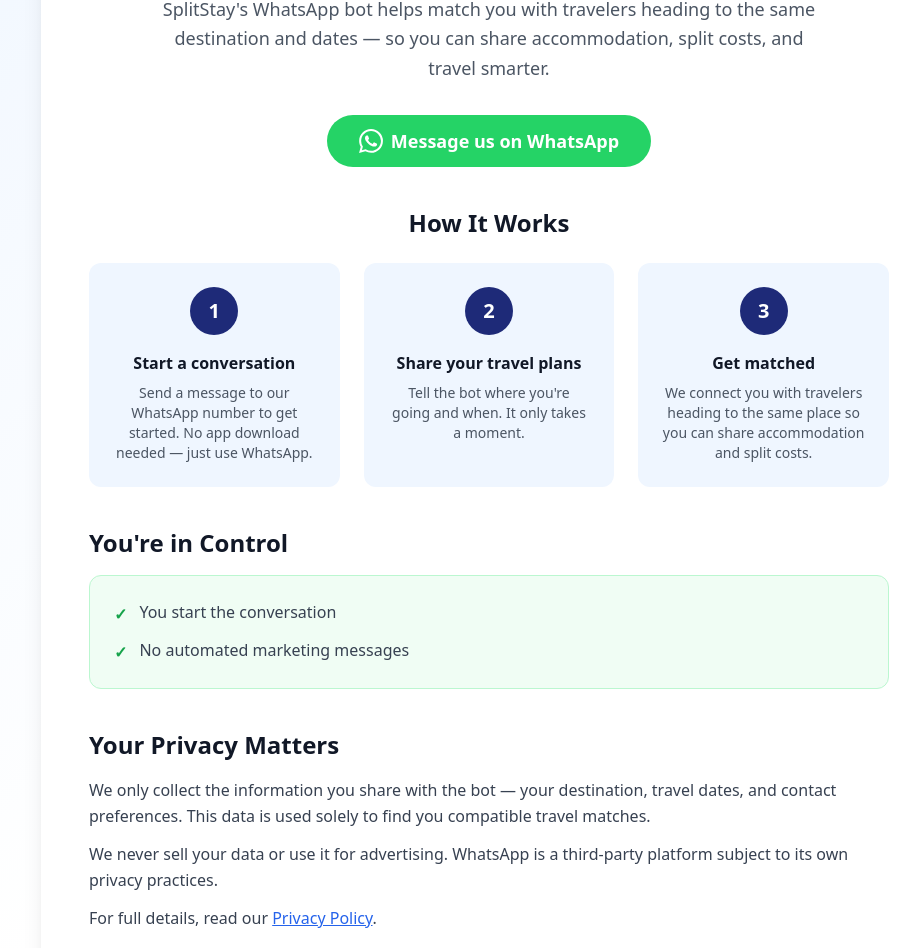
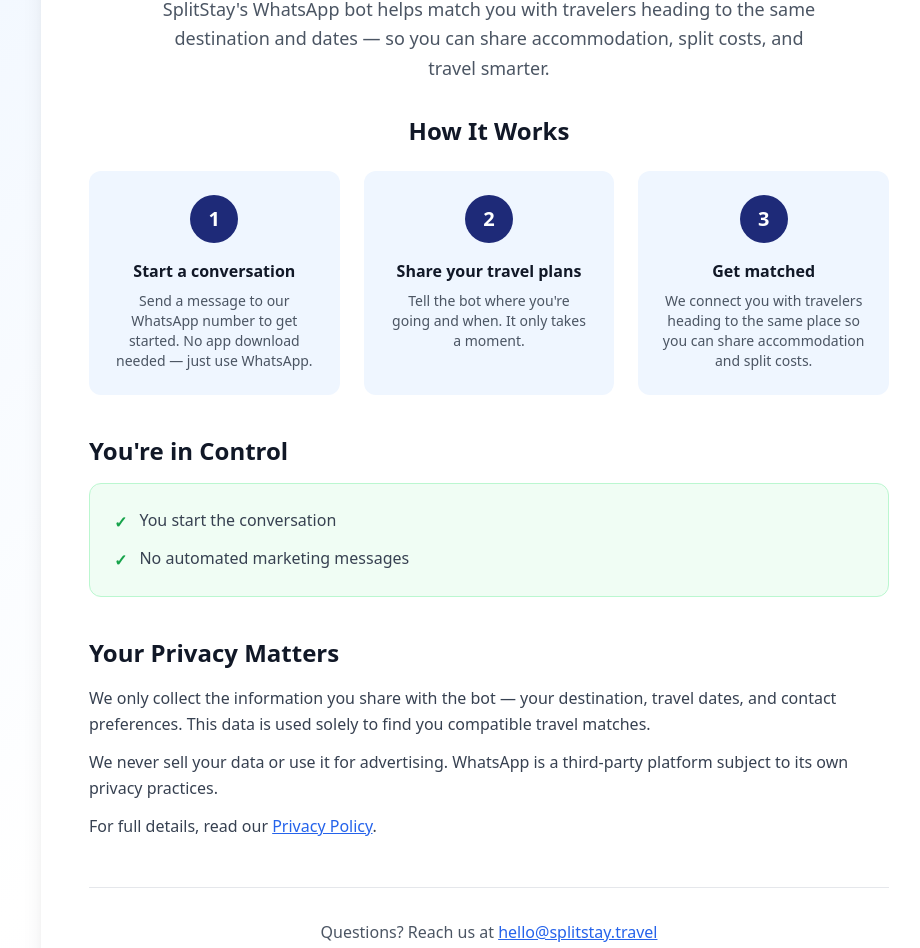
Before and after one commit to SplitStay/splitstay-mvp, a React (Vite) app: page /whatsapp in a window 1280 px wide. Shown: the part 157-1105 px from the top of the page, without its empty margins (151-1071 px from the left). Built offline with nearby package versions, Linux system fonts and the light colour scheme; no server answers.

Commit message:
fix: replace fake WhatsApp CTA with contact email
Remove the hardcoded wa.me link (no WhatsApp number exists yet) and add
the contact email that's already used across the site.

```diff
--- a/src/pages/WhatsAppLandingPage.tsx
+++ b/src/pages/WhatsAppLandingPage.tsx
@@ -43,28 +43,6 @@
               the same destination and dates — so you can share accommodation,
               split costs, and travel smarter.
             </p>
-          </div>
-
-          <div className="text-center mb-10">
-            {/* Hardcoded for Meta Business verification; migrate to VITE_WHATSAPP_NUMBER after verification */}
-            <a
-              href="https://wa.me/32460257662"
-              target="_blank"
-              rel="noopener noreferrer"
-              className="inline-flex items-center gap-2 bg-[#25D366] hover:bg-[#1fba59] text-white font-semibold py-3 px-8 rounded-full text-lg transition-colors"
-            >
-              <svg
-                xmlns="http://www.w3.org/2000/svg"
-                width="24"
-                height="24"
-                viewBox="0 0 24 24"
-                fill="currentColor"
-              >
-                <title>WhatsApp</title>
-                <path d="M17.472 14.382c-.297-.149-1.758-.867-2.03-.967-.273-.099-.471-.148-.67.15-.197.297-.767.966-.94 1.164-.173.199-.347.223-.644.075-.297-.15-1.255-.463-2.39-1.475-.883-.788-1.48-1.761-1.653-2.059-.173-.297-.018-.458.13-.606.134-.133.298-.347.446-.52.149-.174.198-.298.298-.497.099-.198.05-.371-.025-.52-.075-.149-.669-1.612-.916-2.207-.242-.579-.487-.5-.669-.51-.173-.008-.371-.01-.57-.01-.198 0-.52.074-.792.372-.272.297-1.04 1.016-1.04 2.479 0 1.462 1.065 2.875 1.213 3.074.149.198 2.096 3.2 5.077 4.487.709.306 1.262.489 1.694.625.712.227 1.36.195 1.871.118.571-.085 1.758-.719 2.006-1.413.248-.694.248-1.289.173-1.413-.074-.124-.272-.198-.57-.347m-5.421 7.403h-.004a9.87 9.87 0 01-5.031-1.378l-.361-.214-3.741.982.998-3.648-.235-.374a9.86 9.86 0 01-1.51-5.26c.001-5.45 4.436-9.884 9.888-9.884 2.64 0 5.122 1.03 6.988 2.898a9.825 9.825 0 012.893 6.994c-.003 5.45-4.437 9.884-9.885 9.884m8.413-18.297A11.815 11.815 0 0012.05 0C5.495 0 .16 5.335.157 11.892c0 2.096.547 4.142 1.588 5.945L.057 24l6.305-1.654a11.882 11.882 0 005.683 1.448h.005c6.554 0 11.89-5.335 11.893-11.893a11.821 11.821 0 00-3.48-8.413z" />
-              </svg>
-              Message us on WhatsApp
-            </a>
           </div>
 
           <div className="space-y-10">
@@ -134,7 +112,16 @@
             </section>
           </div>
 
-          <div className="mt-12 pt-8 border-t border-gray-200 text-center">
+          <div className="mt-12 pt-8 border-t border-gray-200 text-center space-y-4">
+            <p className="text-gray-600">
+              Questions? Reach us at{' '}
+              <a
+                href="mailto:hello@splitstay.travel"
+                className="text-blue-600 hover:text-blue-700 underline"
+              >
+                hello@splitstay.travel
+              </a>
+            </p>
             <Link
               to="/"
               className="text-blue-600 hover:text-blue-700 underline font-medium"
```
Also changed, not shown: 1 other file (tests, documents, lock files or other folders).
